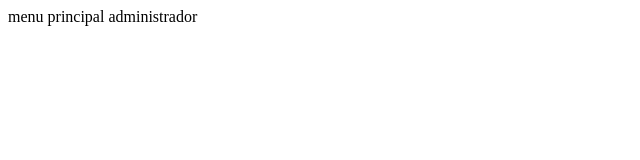
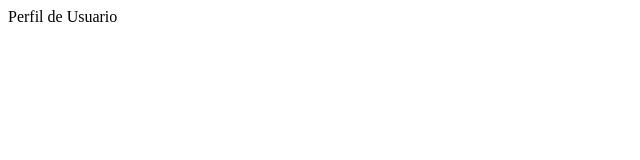
Before and after one commit to Atreesin/GolAhora-proyecto-IS, a website: page app/pages/user/profile.html in a window 1280 px wide. Shown: the whole page, without its empty margins (0-640 px from the left). Drawn offline with Linux system fonts and the light colour scheme.

Commit message:
Modify user profile page content
Updated the user profile page to display 'Perfil de Usuario'.

```diff
--- a/app/pages/user/profile.html
+++ b/app/pages/user/profile.html
@@ -8,6 +8,6 @@
 
 </head>
 <body>
-    menu principal administrador
+    Perfil de Usuario
 </body>
 </html>
```
